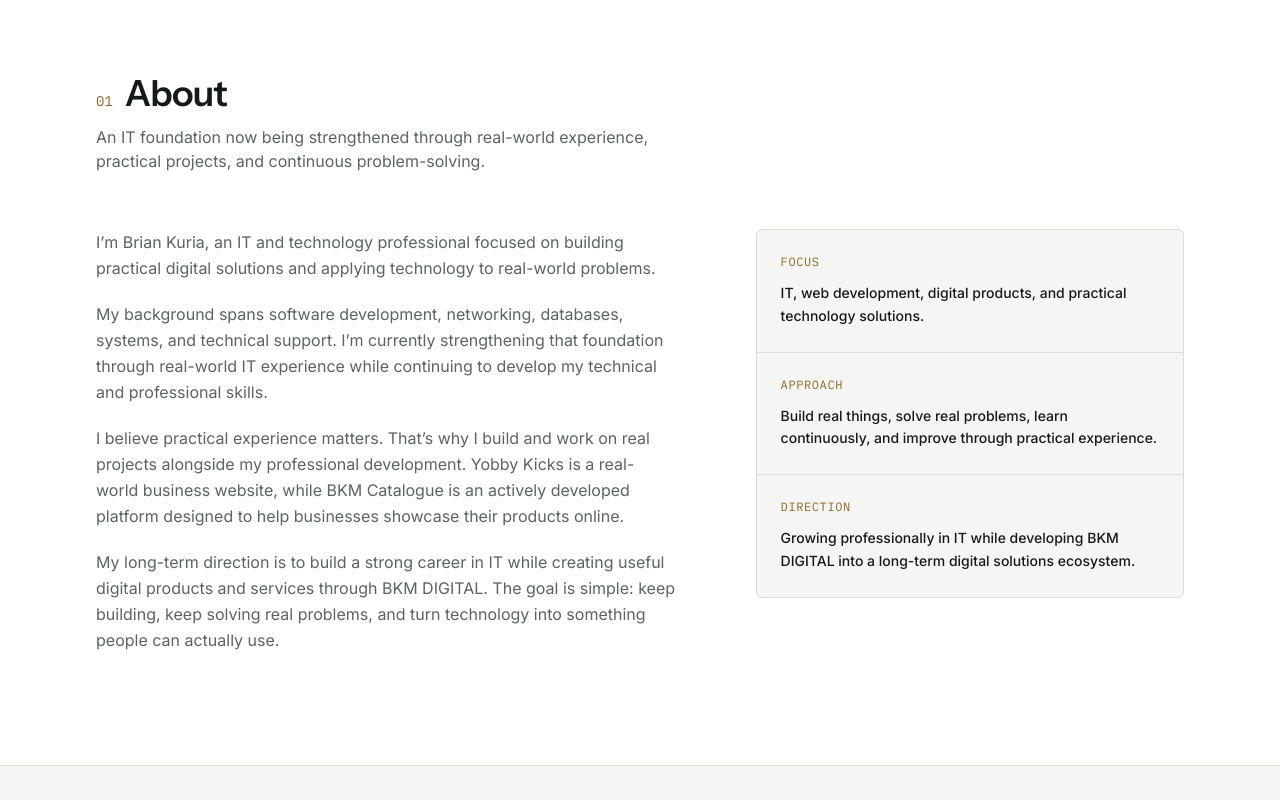
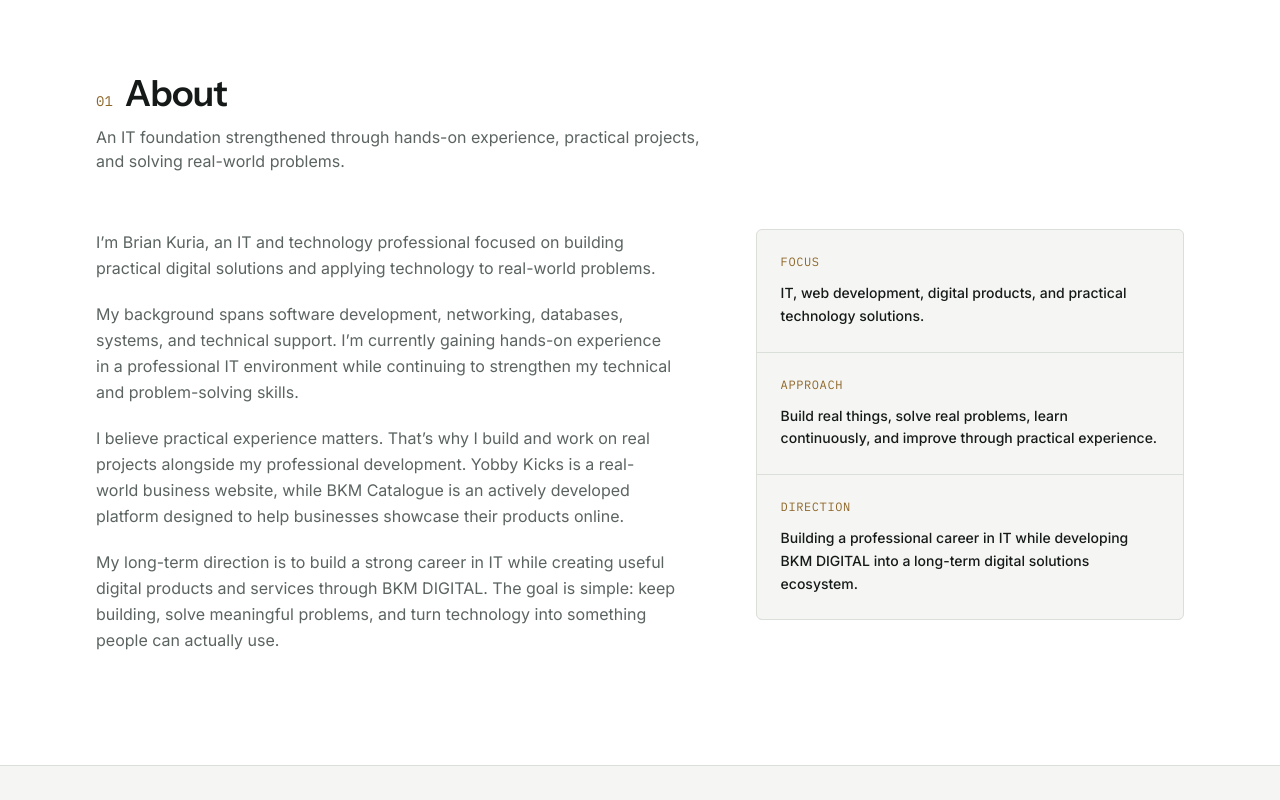
Before and after one commit to briankuria137-star/brian-kuria-portfolio, a Next.js app: page / in a window 1280 px wide. Shown: the part 680-1480 px from the top of the page. Built offline with nearby package versions, Linux system fonts and the light colour scheme.

Commit message:
Refine portfolio about section

```diff
--- a/components/sections/About.tsx
+++ b/components/sections/About.tsx
@@ -11,7 +11,7 @@
         <SectionHeading
           index="01"
           title="About"
-          description="An IT foundation now being strengthened through real-world experience, practical projects, and continuous problem-solving."
+          description="An IT foundation strengthened through hands-on experience, practical projects, and solving real-world problems."
         />
 
         <div className="grid gap-12 lg:grid-cols-[1.15fr_0.85fr] lg:gap-20">
@@ -24,9 +24,9 @@
 
             <p>
               My background spans software development, networking, databases,
-              systems, and technical support. I&rsquo;m currently strengthening
-              that foundation through real-world IT experience while continuing
-              to develop my technical and professional skills.
+              systems, and technical support. I&rsquo;m currently gaining
+              hands-on experience in a professional IT environment while
+              continuing to strengthen my technical and problem-solving skills.
             </p>
 
             <p>
@@ -40,8 +40,8 @@
             <p>
               My long-term direction is to build a strong career in IT while
               creating useful digital products and services through BKM DIGITAL.
-              The goal is simple: keep building, keep solving real problems,
-              and turn technology into something people can actually use.
+              The goal is simple: keep building, solve meaningful problems, and
+              turn technology into something people can actually use.
             </p>
           </div>
 
@@ -71,8 +71,8 @@
                 Direction
               </p>
               <p className="mt-3 text-sm font-medium leading-relaxed text-foreground">
-                Growing professionally in IT while developing BKM DIGITAL into
-                a long-term digital solutions ecosystem.
+                Building a professional career in IT while developing BKM
+                DIGITAL into a long-term digital solutions ecosystem.
               </p>
             </div>
           </div>
--- a/data/experience.ts
+++ b/data/experience.ts
@@ -16,10 +16,10 @@
   },
   {
     id: "industrial-attachment",
-    title: "IT Industrial Attachment",
-    period: "Current Experience",
+    title: "IT Industrial Attachment — Anexa-Tech IT Limited",
+    period: "Current",
     description:
-      "Applying technical knowledge in a real-world IT environment while gaining practical experience with professional workflows, troubleshooting, systems, and day-to-day technology operations.",
+      "Gaining hands-on experience in a professional IT environment, applying technical knowledge to real-world workflows, technology operations, troubleshooting, and day-to-day IT support.",
     current: true,
   },
   {
@@ -31,14 +31,6 @@
     current: true,
   },
   {
-    id: "professional-direction",
-    title: "IT & Digital Solutions",
-    period: "Professional Direction",
-    description:
-      "Developing toward a professional career in IT while continuing to strengthen technical skills through real-world experience, project development, and problem-solving.",
-    current: true,
-  },
-  {
     id: "bkm-digital",
     title: "BKM DIGITAL",
     period: "Long-Term Initiative",
```
